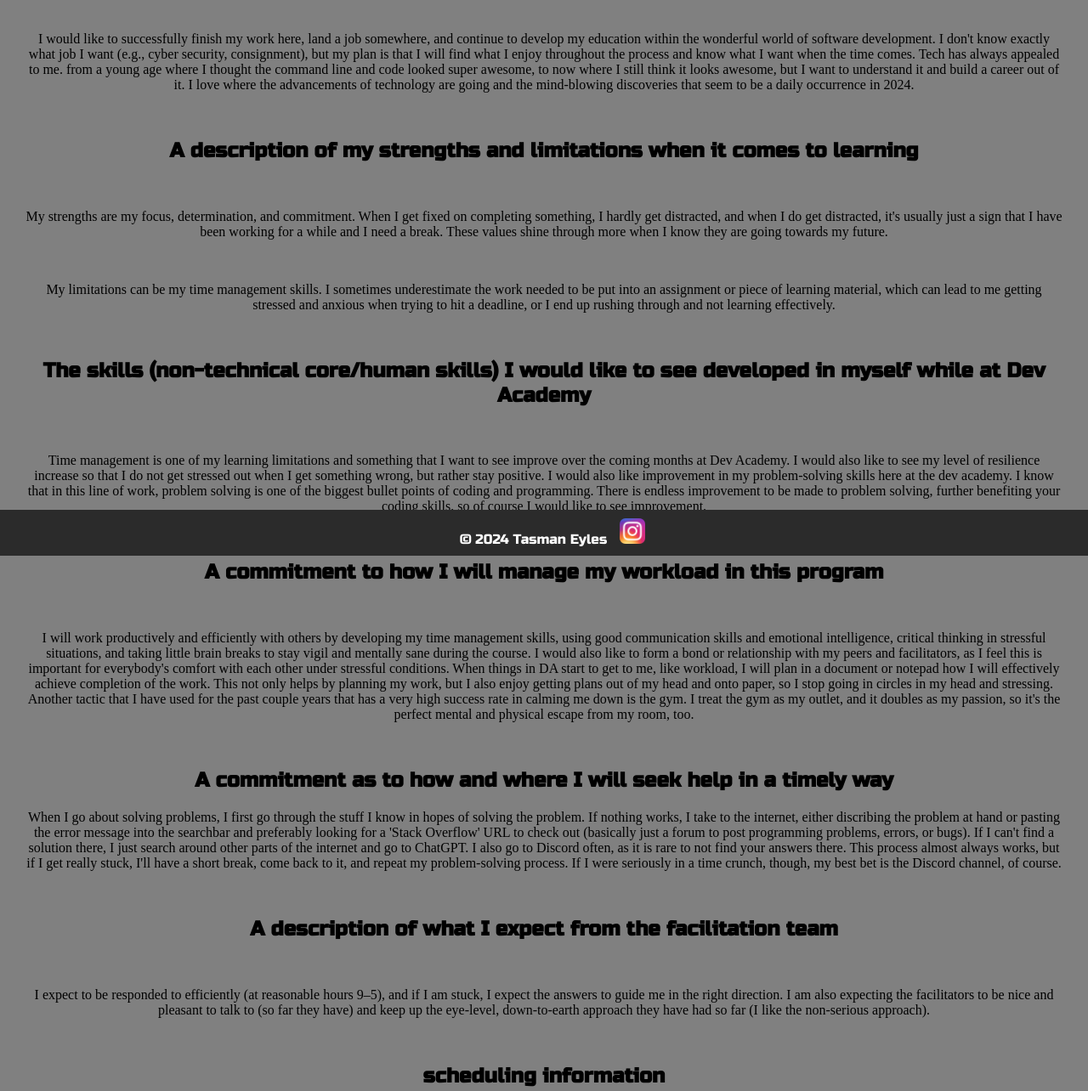
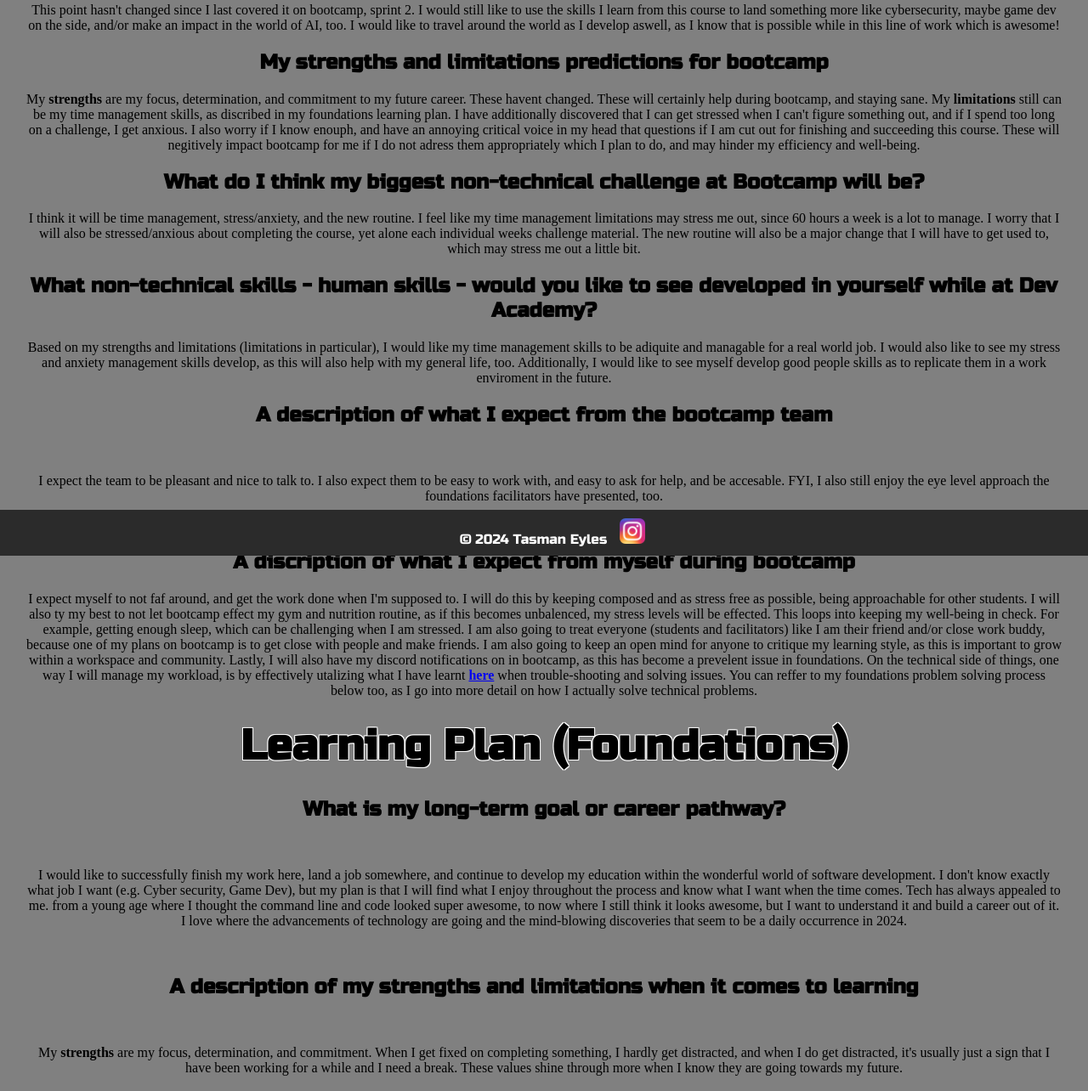
Before and after one commit to tasman-eyles/tasman-eyles.github.io, a plain HTML site: page blog/learning-plan.html in a window 1280 px wide. Shown: the part 146-1430 px from the top of the page at 85% size. Drawn offline with Linux system fonts and the light colour scheme.

Commit message:
learning plan update for bootcamp

```diff
--- a/blog/learning-plan.html
+++ b/blog/learning-plan.html
@@ -8,7 +8,103 @@
   </head>
 
   <div class="gray-back">
-    <h1 class="white-border title">Learning Plan</h1>
+    <h1 class="white-border title">Learning Plan (Bootcamp)</h1>
+
+    <h2 class="custom-font" id="center">
+      What is my long-term goal or career pathway?
+    </h2>
+
+    <p class="para-margin" id="center">
+      This point hasn't changed since I last covered it on bootcamp, sprint 2. I
+      would still like to use the skills I learn from this course to land
+      something more like cybersecurity, maybe game dev on the side, and/or make
+      an impact in the world of AI, too. I would like to travel around the world
+      as I develop aswell, as I know that is possible while in this line of work
+      which is awesome!
+    </p>
+
+    <h2 class="custom-font" id="center">
+      My strengths and limitations predictions for bootcamp
+    </h2>
+    <p class="para-margin" id="center">
+      My <strong>strengths</strong> are my focus, determination, and commitment
+      to my future career. These havent changed. These will certainly help
+      during bootcamp, and staying sane. My <strong>limitations</strong> still
+      can be my time management skills, as discribed in my foundations learning
+      plan. I have additionally discovered that I can get stressed when I can't
+      figure something out, and if I spend too long on a challenge, I get
+      anxious. I also worry if I know enouph, and have an annoying critical
+      voice in my head that questions if I am cut out for finishing and
+      succeeding this course. These will negitively impact bootcamp for me if I
+      do not adress them appropriately which I plan to do, and may hinder my
+      efficiency and well-being.
+    </p>
+
+    <h2 class="custom-font" id="center">
+      What do I think my biggest non-technical challenge at Bootcamp will be?
+    </h2>
+
+    <p class="para-margin" id="center">
+      I think it will be time management, stress/anxiety, and the new routine. I
+      feel like my time management limitations may stress me out, since 60 hours
+      a week is a lot to manage. I worry that I will also be stressed/anxious
+      about completing the course, yet alone each individual weeks challenge
+      material. The new routine will also be a major change that I will have to
+      get used to, which may stress me out a little bit.
+    </p>
+
+    <h2 class="custom-font" id="center">
+      What non-technical skills - human skills - would you like to see developed
+      in yourself while at Dev Academy?
+    </h2>
+
+    <p class="para-margin" id="center">
+      Based on my strengths and limitations (limitations in particular), I would
+      like my time management skills to be adiquite and managable for a real
+      world job. I would also like to see my stress and anxiety management
+      skills develop, as this will also help with my general life, too.
+      Additionally, I would like to see myself develop good people skills as to
+      replicate them in a work enviroment in the future.
+    </p>
+
+    <h2 class="custom-font" id="center">
+      A description of what I expect from the bootcamp team
+    </h2>
+
+    <p class="para-margin" id="center">
+      I expect the team to be pleasant and nice to talk to. I also expect them
+      to be easy to work with, and easy to ask for help, and be accesable. FYI,
+      I also still enjoy the eye level approach the foundations facilitators
+      have presented, too.
+    </p>
+
+    <h2 class="custom-font" id="center">
+      A discription of what I expect from myself during bootcamp
+    </h2>
+
+    <p class="para-margin" id="center">
+      I expect myself to not faf around, and get the work done when I'm supposed
+      to. I will do this by keeping composed and as stress free as possible,
+      being approachable for other students. I will also ty my best to not let
+      bootcamp effect my gym and nutrition routine, as if this becomes
+      unbalenced, my stress levels will be effected. This loops into keeping my
+      well-being in check. For example, getting enough sleep, which can be
+      challenging when I am stressed. I am also going to treat everyone
+      (students and facilitators) like I am their friend and/or close work
+      buddy, because one of my plans on bootcamp is to get close with people and
+      make friends. I am also going to keep an open mind for anyone to critique
+      my learning style, as this is important to grow within a workspace and
+      community. Lastly, I will also have my discord notifications on in
+      bootcamp, as this has become a prevelent issue in foundations. On the
+      technical side of things, one way I will manage my workload, is by
+      effectively utalizing what I have learnt
+      <a href="problem-solving.html"><strong>here</strong></a> when
+      trouble-shooting and solving issues. You can reffer to my foundations
+      problem solving process below too, as I go into more detail on how I
+      actually solve technical problems.
+    </p>
+
+    <h1 class="white-border title">Learning Plan (Foundations)</h1>
     <body>
       <h2 class="custom-font" id="center">
         What is my long-term goal or career pathway?
@@ -17,8 +113,8 @@
       <p class="para-margin" id="center">
         I would like to successfully finish my work here, land a job somewhere,
         and continue to develop my education within the wonderful world of
-        software development. I don't know exactly what job I want (e.g., cyber
-        security, consignment), but my plan is that I will find what I enjoy
+        software development. I don't know exactly what job I want (e.g. Cyber
+        security, Game Dev), but my plan is that I will find what I enjoy
         throughout the process and know what I want when the time comes. Tech
         has always appealed to me. from a young age where I thought the command
         line and code looked super awesome, to now where I still think it looks
@@ -32,20 +128,21 @@
       </h2>
 
       <p class="para-margin" id="center">
-        My strengths are my focus, determination, and commitment. When I get
-        fixed on completing something, I hardly get distracted, and when I do
-        get distracted, it's usually just a sign that I have been working for a
-        while and I need a break. These values shine through more when I know
-        they are going towards my future.
+        My <strong>strengths</strong> are my focus, determination, and
+        commitment. When I get fixed on completing something, I hardly get
+        distracted, and when I do get distracted, it's usually just a sign that
+        I have been working for a while and I need a break. These values shine
+        through more when I know they are going towards my future.
       </p>
 
       <p class="para-margin" id="center">
-        My limitations can be my time management skills. I sometimes
-        underestimate the work needed to be put into an assignment or piece of
-        learning material, which can lead to me getting stressed and anxious
-        when trying to hit a deadline, or I end up rushing through and not
-        learning effectively.
+        My <strong>limitations</strong> can be my time management skills. I
+        sometimes underestimate the work needed to be put into an assignment or
+        piece of learning material, which can lead to me getting stressed and
+        anxious when trying to hit a deadline, or I end up rushing through and
+        not learning effectively.
       </p>
+
 
       <h2 class="custom-font" id="center">
         The skills (non-technical core/human skills) I would like to see
@@ -61,7 +158,10 @@
         academy. I know that in this line of work, problem solving is one of the
         biggest bullet points of coding and programming. There is endless
         improvement to be made to problem solving, further benefiting your
-        coding skills, so of course I would like to see improvement.
+        coding skills, so of course I would like to see improvement. In summary,
+        I want to be able to work efficiently while under stress, manage my time
+        better, and deal with the silly critical voice in my head in a positive
+        manor.
       </p>
 
       <h2 class="custom-font" id="center">
@@ -88,21 +188,25 @@
       </p>
 
       <h2 class="custom-font" id="center">
-        A commitment as to how and where I will seek help in a timely way
+        A commitment as to how and where I will seek help in a timely way (My
+        problem-solving process)
       </h2>
 
       <p class="para-margin" id="center">
-        When I go about solving problems, I first go through the stuff I know in
-        hopes of solving the problem. If nothing works, I take to the internet,
-        either discribing the problem at hand or pasting the error message into
-        the searchbar and preferably looking for a 'Stack Overflow' URL to check
-        out (basically just a forum to post programming problems, errors, or
-        bugs). If I can't find a solution there, I just search around other
-        parts of the internet and go to ChatGPT. I also go to Discord often, as
-        it is rare to not find your answers there. This process almost always
-        works, but if I get really stuck, I'll have a short break, come back to
-        it, and repeat my problem-solving process. If I were seriously in a time
-        crunch, though, my best bet is the Discord channel, of course.
+        When I go about solving problems, I first go through the
+        methods/techniques I know in hopes of solving the problem (Discribed in
+        detail
+        <a href="problem-solving.html"><strong>here</strong></a
+        >). If nothing works, I take to the internet, either discribing the
+        problem at hand or pasting the error message into the searchbar and
+        preferably looking for a 'Stack Overflow' URL to check out (basically
+        just a forum to post programming problems, errors, or bugs). If I can't
+        find a solution there, I just search around other parts of the internet
+        and go to ChatGPT. I also go to Discord often, as it is rare to not find
+        your answers there. This process almost always works, but if I get
+        really stuck, I'll have a short break, come back to it, and repeat my
+        problem-solving process. If I were seriously in a time crunch, though,
+        my best bet is the Discord channel, of course.
       </p>
 
       <h2 class="custom-font" id="center">
@@ -117,11 +221,13 @@
         they have had so far (I like the non-serious approach).
       </p>
 
-      <h2 class="custom-font" id="center">scheduling information</h2>
+
+      <h2 class="custom-font" id="center">Scheduling information</h2>
 
       <p class="para-margin" id="center">
-        I am completely commitment-free for the next 3 months, but if anything
-        spontaneously pops up, I am sure to alert the team efficiently.
+        I am completely commitment-free for the next 3 months during the day,
+        But I would like to still fit in the gym and nutrition 6 days a week. If
+        anything spontaneously pops up, I am sure to alert the team efficiently.
       </p>
 
       <div
```
